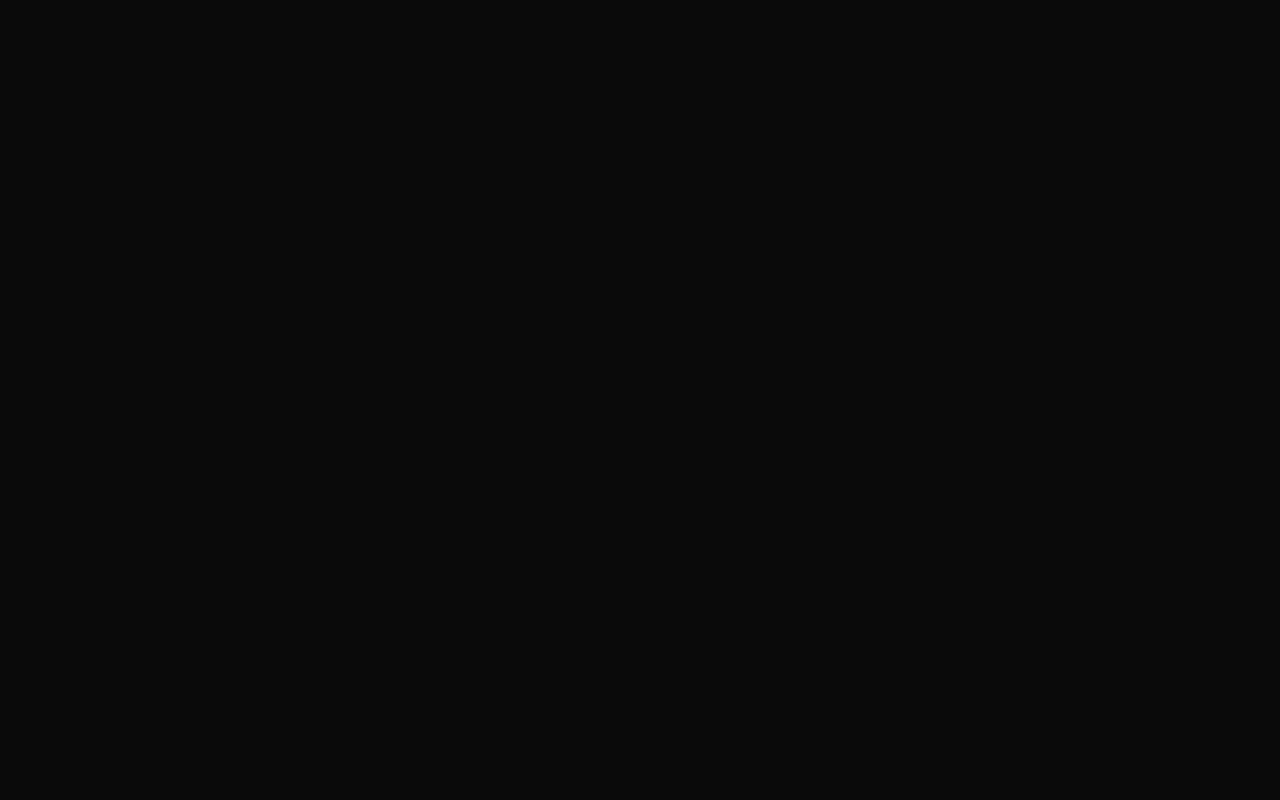
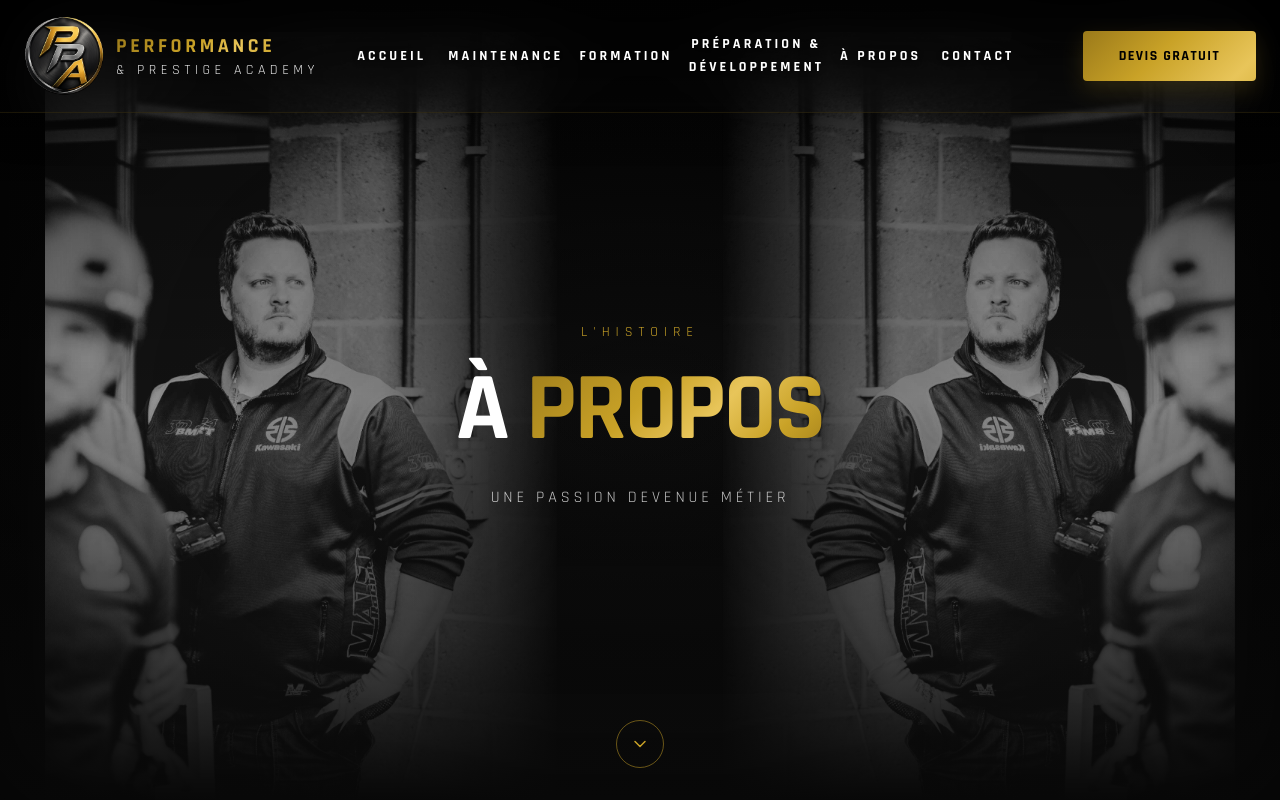
Before and after one commit to PerformancePrestigeAcademy/performance-prestige-academy, a React (Vite) app: page /a-propos in a window 1280 px wide. Before the commit this address had no page. Shown: the top 800 px of the page. Built offline with nearby package versions, Linux system fonts and the light colour scheme.

Commit message:
PATCH 021 V8

```diff
--- a/src/App.tsx
+++ b/src/App.tsx
@@ -59,7 +59,7 @@ export default function App() {
 
         <Route path="/contact" element={<ContactPage />} />
 
-        <Route path="/apropos" element={<AProposPage />} />
+        <Route path="/a-propos" element={<AProposPage />} />
 
       </Routes>
 
--- a/src/data/navigation.ts
+++ b/src/data/navigation.ts
@@ -3,6 +3,6 @@ export const NAV_LINKS = [
   { label: "Maintenance", href: "/maintenance" },
   { label: "Formation", href: "/formation" },
   { label: "Préparation & Développement", href: "/preparation-developpement"  },
-  { label: "À propos", href: "/apropos" },
+  { label: "À propos", href: "/a-propos" },
   { label: "Contact", href: "/contact" },
 ];
```
